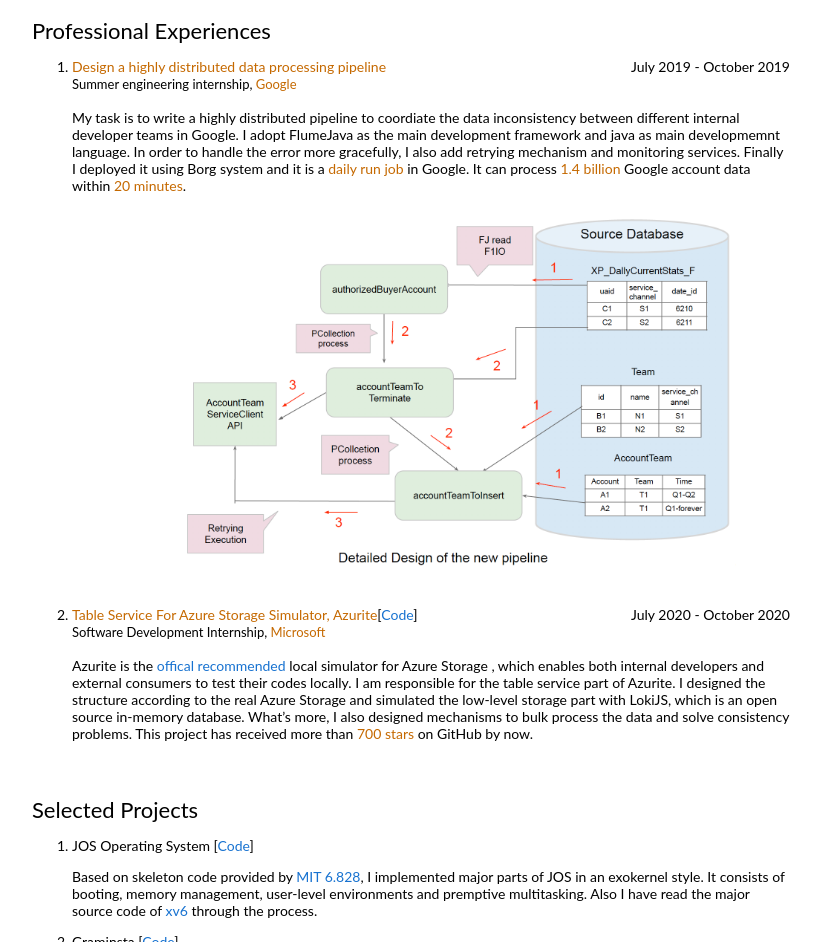
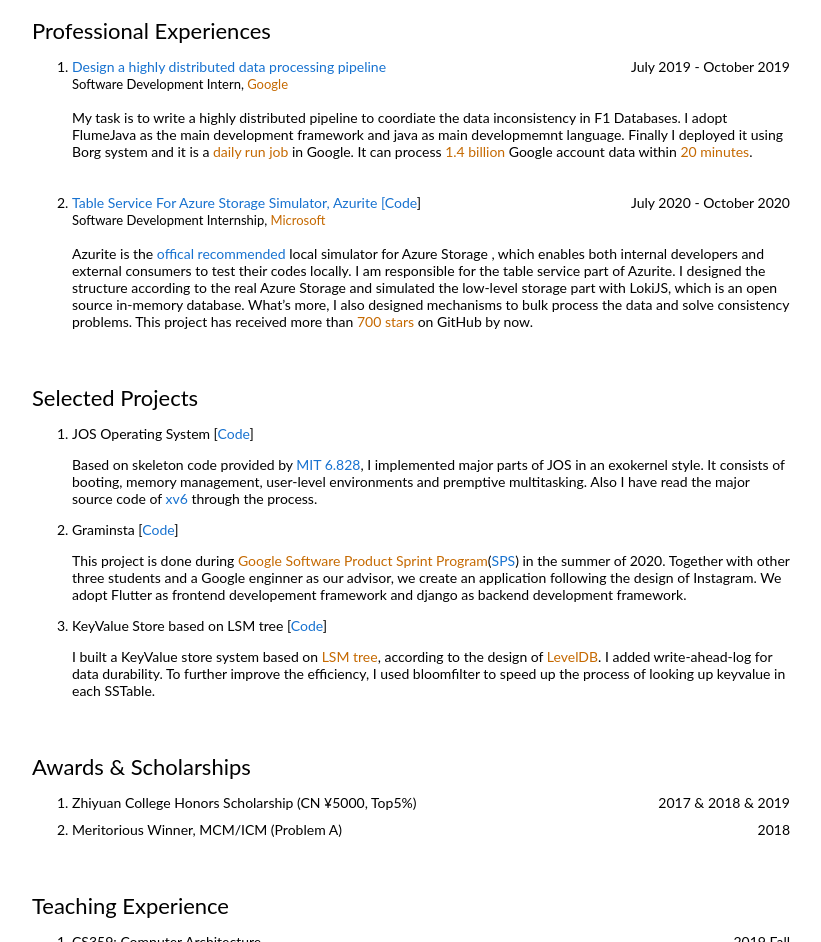
Before and after one commit to isabella0428/isabella0428.github.io, a plain HTML site: page index.html in a window 1280 px wide. Shown: the part 465-1407 px from the top of the page, without its empty margins (229-1050 px from the left). Drawn offline with Linux system fonts and the light colour scheme.

Commit message:
Add subpages

```diff
--- a/index.html
+++ b/index.html
@@ -85,19 +85,15 @@
                 <p>
                     <ol>
                         <li>
-                            <span class="emphasis">Design a highly distributed data processing pipeline</span>
+                            <a href="projects/ggIntern.html">Design a highly distributed data processing pipeline</a>
                             <span class="align-right">July 2019 - October 2019</span>
                             <br>
-                            <span class="smallerFont">Summer engineering internship, <span class="emphasis">Google</span> </span>
+                            <span class="smallerFont">Software Development Intern, <span class="emphasis">Google</span> </span>
                             <br>
                             <br>
-                            My task is to write a highly distributed pipeline to coordiate the data inconsistency between different internal developer teams in Google.
-                            I adopt FlumeJava as the main development framework and java as main developmemnt language. In order to handle the error more gracefully, I also add retrying mechanism and monitoring services.
+                            My task is to write a highly distributed pipeline to coordiate the data inconsistency in F1 Databases.
+                            I adopt FlumeJava as the main development framework and java as main developmemnt language.
                             Finally I deployed it using Borg system and it is a <span class="emphasis">daily run job</span> in Google. It can process <span class="emphasis">1.4 billion</span> Google account data within <span class="emphasis">20 minutes</span>.
-
-                            <div style="text-align:center;width:100%;">
-                            <br>
-                            <img src="images/pipeline.png" style="margin-left:5%;width:80%;"></img>
                             </end>
                         </li>
 
@@ -105,14 +101,12 @@
                         <br>
 
                         <li>
-                            <span class="emphasis">Table Service For Azure Storage Simulator, Azurite</span>[<a href="https://github.com/Azure/Azurite">Code</a>]
+                            <a href="projects/msIntern.html">Table Service For Azure Storage Simulator, Azurite  </span>[<a href="https://github.com/Azure/Azurite">Code</a>]
                             <span class="align-right">July 2020 - October 2020</span>
                             <br>
                             <span class="smallerFont">Software Development Internship, <span class="emphasis">Microsoft</span> </span>
                             <br>
                             <br>
-
-
 
                             Azurite is the <a href="https://docs.microsoft.com/en-us/azure/storage/common/storage-use-azurite"> offical recommended</a> local simulator for Azure Storage , which enables both internal developers and external consumers to test their codes locally. I am responsible for the table service part of Azurite.
                             I designed the structure according to the real Azure Storage and simulated the low-level storage part with LokiJS, which is an open source in-memory database.
```
